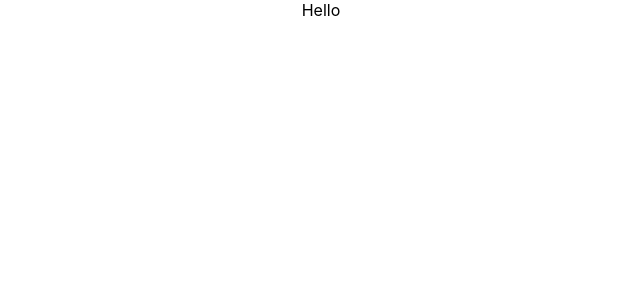
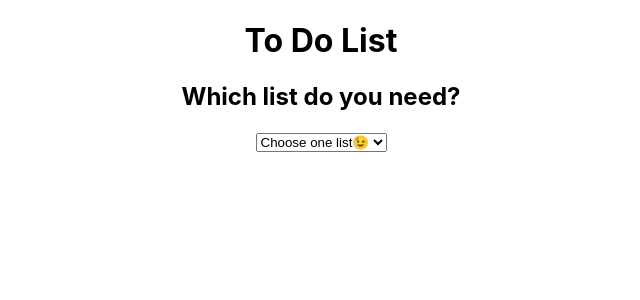
Before and after one commit to Alessandra198/to-do-list, a React (Create React App) app: page / in a window 1280 px wide. Shown: the top 300 px of the page, without its empty margins (319-959 px from the left). Built offline with nearby package versions, Linux system fonts and the light colour scheme.

Commit message:
Created the structure

```diff
--- a/src/App.js
+++ b/src/App.js
@@ -1,9 +1,11 @@
-import './App.css';
+import Select from "./Select";
+import "./App.css";
 
 function App() {
   return (
     <div className="App">
-      Hello
+      <h1>To Do List</h1>
+      <Select />
     </div>
   );
 }
--- /dev/null
+++ b/src/Select.js
@@ -0,0 +1,16 @@
+import React from "react";
+
+export default function Select() {
+  return (
+    <div className="Select">
+      <h2>Which list do you need?</h2>
+      <select>
+        <option value="">Choose one list😉</option>
+        <option value="shopping">Grocery Shopping</option>
+        <option value="cleaning">Home Cleaning</option>
+        <option value="morning">Morning Routine</option>
+        <option value="night">Night Routine</option>
+      </select>
+    </div>
+  );
+}
```
